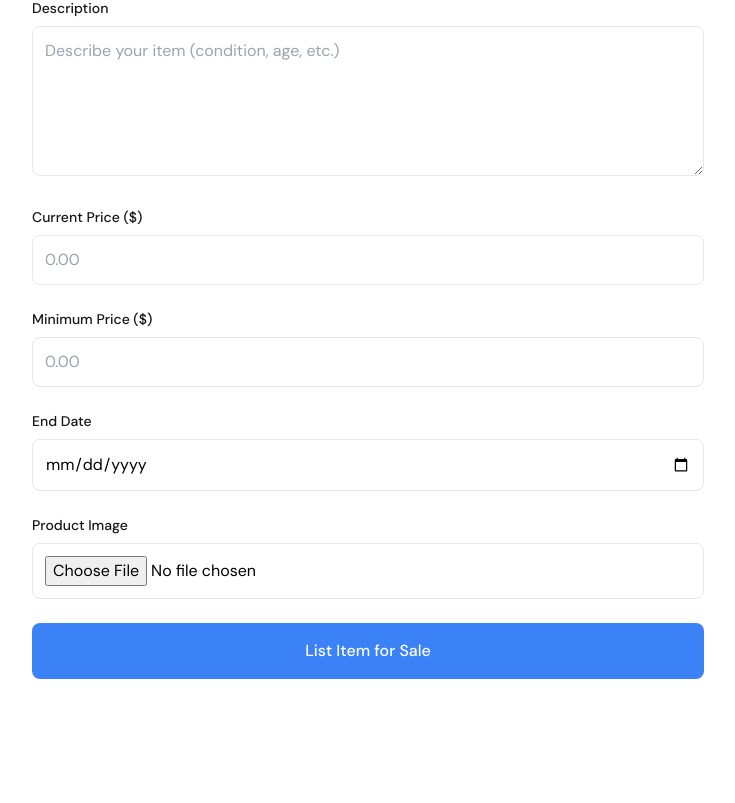
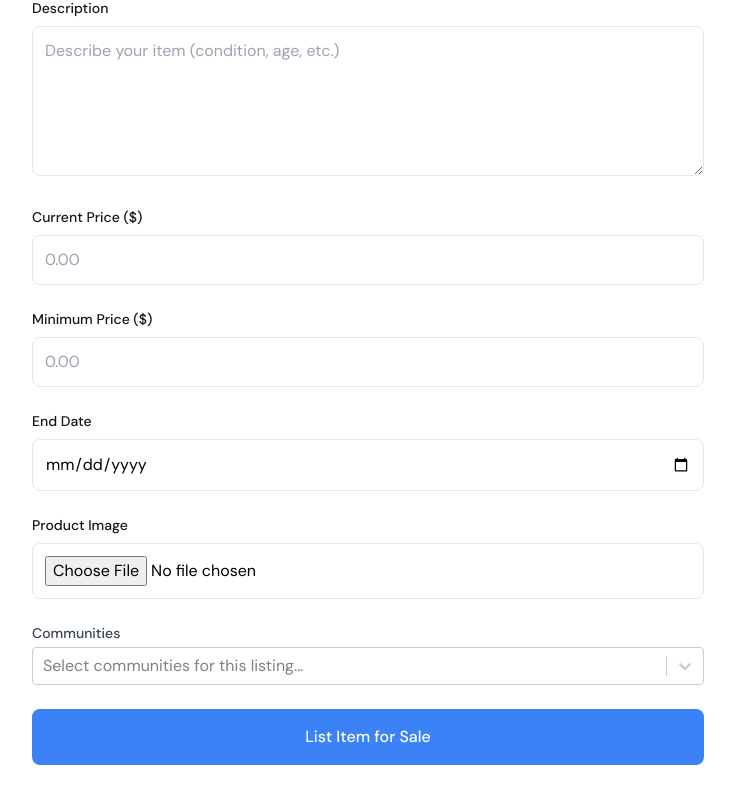
Before and after one commit to jenaalsup/nab, a Next.js app in the folder my-app/: page /create in a window 1280 px wide. Shown: the part 340-1143 px from the top of the page, without its empty margins (272-1007 px from the left). Built offline with nearby package versions, Linux system fonts and the light colour scheme; no server answers; sample sign-in values are in the browser's storage; a web font is replaced by a local one.

Commit message:
add communities to products

```diff
--- a/my-app/app/components/CreateProductForm.tsx
+++ b/my-app/app/components/CreateProductForm.tsx
@@ -5,6 +5,7 @@ import { useFirebase } from '../../contexts/FirebaseContext';
 import { collection, addDoc } from 'firebase/firestore';
 import { onAuthStateChanged, User } from 'firebase/auth';
 import { useRouter } from 'next/navigation';
+import Select from 'react-select';
 
 export default function CreateProductForm() {
   const { db, auth } = useFirebase();
@@ -18,6 +19,14 @@ export default function CreateProductForm() {
   const [status, setStatus] = useState('');
   const [imageFile, setImageFile] = useState<File | null>(null);
   const [imagePreview, setImagePreview] = useState<string>('');
+  const [communities, setCommunities] = useState<string[]>([]);
+
+  const availableCommunities = [
+    { value: 'Caltech', label: 'Caltech' },
+    { value: 'NYU', label: 'NYU' },
+    { value: 'Impact Labs', label: 'Impact Labs' }
+  ];
+
 
   useEffect(() => {
     const unsubscribe = onAuthStateChanged(auth, (user) => {
@@ -95,7 +104,8 @@ export default function CreateProductForm() {
         imageUrl,
         sellerId: currentUser.uid,
         sellerEmail: currentUser.email!,
-        createdAt: Date.now()
+        createdAt: Date.now(),
+        communities: communities,
       };
 
       await addDoc(collection(db, 'products'), productData);
@@ -198,6 +208,27 @@ export default function CreateProductForm() {
           )}
         </div>
 
+        <div className="mb-4">
+          <label className="block text-sm font-medium text-gray-700">Communities</label>
+          <Select
+            isMulti
+            name="communities"
+            options={availableCommunities}
+            className="mt-1"
+            value={availableCommunities.filter(option =>
+              communities.includes(option.value)
+            )}
+            onChange={(selectedOptions) => {
+              setCommunities(
+                selectedOptions
+                  ? selectedOptions.map(option => option.value)
+                  : []
+              );
+            }}
+            placeholder="Select communities for this listing..."
+          />
+        </div>
+
         <button
           type="submit"
           className="w-full p-4 bg-blue-500 text-white rounded-lg hover:bg-blue-600 font-medium"
--- a/my-app/app/components/ProductCard.tsx
+++ b/my-app/app/components/ProductCard.tsx
@@ -86,6 +86,20 @@ export default function ProductCard({ product }: ProductCardProps) {
       <p className="text-sm text-gray-500 mt-2">
         Posted by: {product.sellerEmail}
       </p>
+      <div className="mt-2">
+        {product.communities && product.communities.length > 0 && (
+          <div className="flex flex-wrap gap-2">
+            {product.communities.map((community) => (
+              <span
+                key={community}
+                className="px-2 py-1 bg-gray-100 rounded-full text-xs text-gray-600"
+              >
+                {community}
+              </span>
+            ))}
+          </div>
+        )}
+      </div>
     </div>
   );
 }
--- a/my-app/app/components/ProductList.tsx
+++ b/my-app/app/components/ProductList.tsx
@@ -7,6 +7,7 @@ import ProductCard from './ProductCard';
 import type { Product } from '../../types/product';
 
 export default function ProductList() {
+  const [selectedCommunity, setSelectedCommunity] = useState<string>('');
   const { db } = useFirebase();
   const [products, setProducts] = useState<Product[]>([]);
 
@@ -25,10 +26,30 @@ export default function ProductList() {
   }, [db]);
 
   return (
-    <div className="grid grid-cols-1 md:grid-cols-2 lg:grid-cols-3 gap-6">
-      {products.map((product) => (
-        <ProductCard key={product.id} product={product} />
-      ))}
-    </div>
+    <>
+      <div className="mb-6">
+        <select
+          value={selectedCommunity}
+          onChange={(e) => setSelectedCommunity(e.target.value)}
+          className="p-2 border rounded"
+        >
+          <option value="">All Communities</option>
+          <option value="Caltech">Caltech</option>
+          <option value="NYU">NYU</option>
+          <option value="Impact Labs">Impact Labs</option>
+        </select>
+      </div>
+
+      <div className="grid grid-cols-1 md:grid-cols-2 lg:grid-cols-3 gap-6">
+        {products
+          .filter(product =>
+            !selectedCommunity ||
+            product.communities?.includes(selectedCommunity)
+          )
+          .map((product) => (
+            <ProductCard key={product.id} product={product} />
+          ))}
+      </div>
+    </>
   );
 }
--- a/my-app/types/product.ts
+++ b/my-app/types/product.ts
@@ -10,4 +10,5 @@ export interface Product {
   sellerId: string;
   sellerEmail: string;
   createdAt: number;
+  communities: string[];
 }
```
